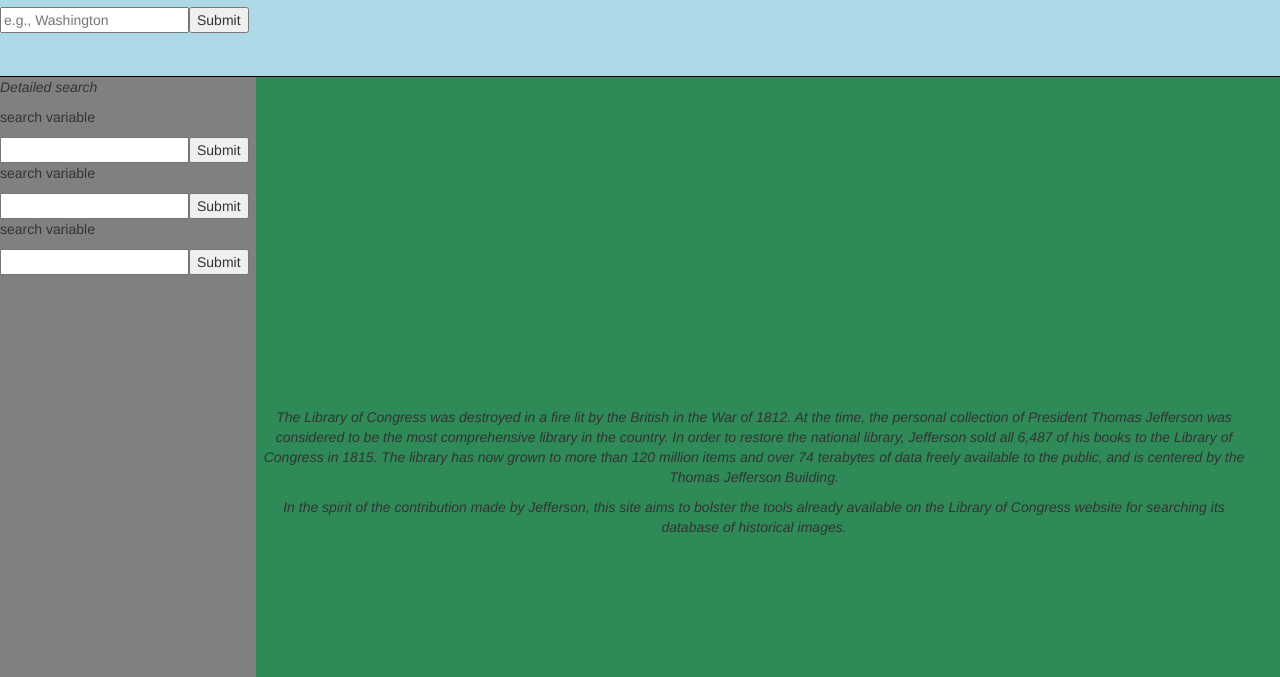
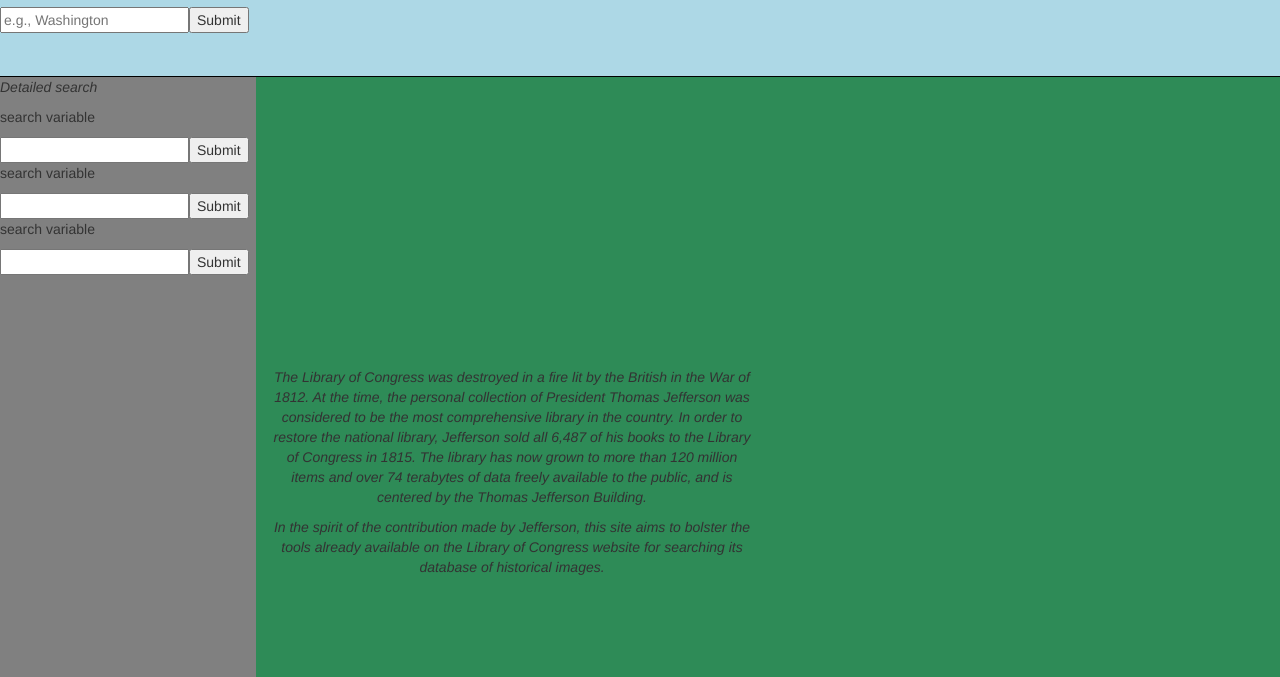
Before and after one commit to elmeltone/apihack, a plain HTML site: page index.html in a window 1280 px wide. Shown: the part 123-800 px from the top of the page. Drawn offline with nearby package versions, Linux system fonts and the light colour scheme.

```diff
--- a/css/main.css
+++ b/css/main.css
@@ -60,6 +60,7 @@
 #section-main {
 	height: 100%;
 	width: 100%;
+	overflow: hidden;
 }
 
 #sidebar-wrapper {
@@ -73,7 +74,6 @@
 #results-wrapper {
 	height: 100%;
 	width: 80%;
-	float: left;
 	margin: 0;
 	background-color: seagreen;
 	display: flex;
@@ -81,12 +81,20 @@
 	align-items: center;
 }
 
+.search-total {
+	margin: 1em;
+	width: 100%;
+	text-align: center;
+}
+
 .results {
 	margin: 1em;
+	width: 100%;
+	text-align: center;
 }
 
 .tom-trivia {
-
+	width: 100%;
 }
 
 #general-image {
```
Also changed, not shown: index.html (+1 -0 lines).
